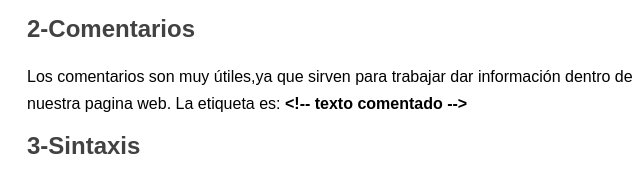
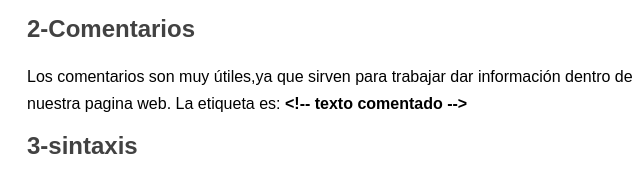
Before and after one commit to RafaDN/web_marcas, a plain HTML site: page index.html in a window 1280 px wide. Shown: the part 1080-1257 px from the top of the page, 153-793 px from the left. Drawn offline with Linux system fonts and the light colour scheme.

Commit message:
Update index.html

```diff
--- a/index.html
+++ b/index.html
@@ -48,7 +48,7 @@
 						<p> Los comentarios son muy útiles,ya que sirven para trabajar dar información dentro de nuestra pagina web.
 					 	La etiqueta es:<b> &#60!-- texto comentado --&#62</b></p>
 
-					<a name="punto3"></a><h2>3-Sintaxis</h2></a>
+					<a name="punto3"></a><h2>3-sintaxis</h2></a>
 						<p>
 							Este texto es un texto de ejemplo
 	                            con todas las opciones de HTML5 como el
```
